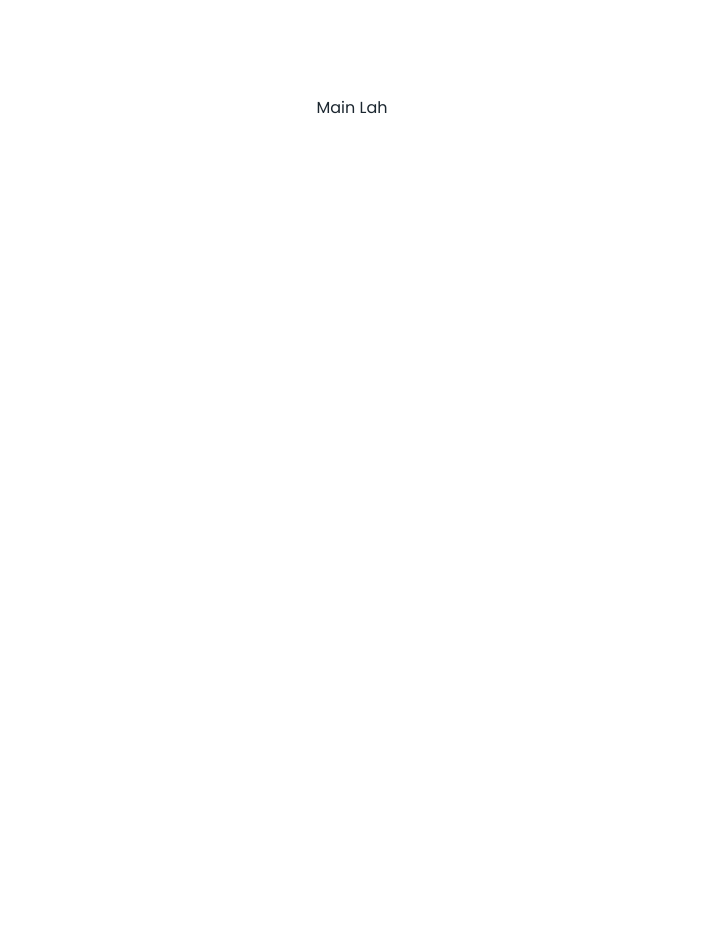
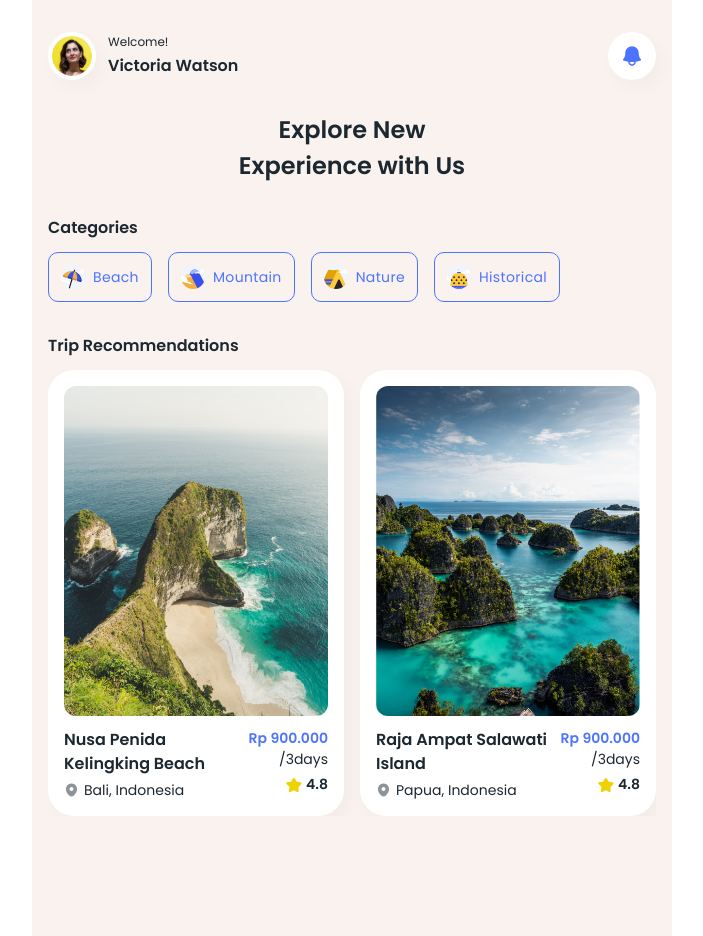
Before and after one commit to dianerdiana/travela-web, a Next.js app: page / in a window 1280 px wide. Shown: the whole page, without its empty margins (288-991 px from the left). Before the commit the page ends 800 px from the top, so only its background shows below. Built offline with nearby package versions, Linux system fonts and the light colour scheme.

Commit message:
Add Categories and TripRecommendations in home

```diff
--- a/package.json
+++ b/package.json
@@ -14,6 +14,7 @@
     "react": "^18",
     "react-dom": "^18",
     "react-hook-form": "^7.53.0",
+    "swiper": "^11.1.12",
     "zod": "^3.23.8"
   },
   "devDependencies": {
--- /dev/null
+++ b/src/app/Categories.tsx
@@ -0,0 +1,64 @@
+"use client";
+
+// ** Thirdparty
+import { Swiper, SwiperSlide } from "swiper/react";
+import { FreeMode } from "swiper/modules";
+
+// ** Swiper Styles
+import "swiper/css";
+import "swiper/css/free-mode";
+
+export default function Categories() {
+  return (
+    <Swiper slidesPerView={4} spaceBetween={16} freeMode={true} modules={[FreeMode]} className="w-full max-w-screen">
+      <SwiperSlide className="max-w-fit">
+        <a href="category.html" className="group block">
+          <div className="p-3 flex items-center gap-2 rounded-[10px] border border-primary-500 group-hover:bg-primary-500 transition-all duration-300">
+            <div className="w-6 h-6 flex shrink-0">
+              <img src="assets/icons/umbrella.svg" alt="icon" />
+            </div>
+            <span className="text-sm tracking-[0.35px] text-primary-500 group-hover:text-white transition-all duration-300">
+              Beach
+            </span>
+          </div>
+        </a>
+      </SwiperSlide>
+      <SwiperSlide className="max-w-fit">
+        <a href="category.html" className="group block">
+          <div className="p-3 flex items-center gap-2 rounded-[10px] border border-primary-500 group-hover:bg-primary-500 transition-all duration-300">
+            <div className="w-6 h-6 flex shrink-0">
+              <img src="assets/icons/mountain.svg" alt="icon" />
+            </div>
+            <span className="text-sm tracking-[0.35px] text-primary-500 group-hover:text-white transition-all duration-300">
+              Mountain
+            </span>
+          </div>
+        </a>
+      </SwiperSlide>
+      <SwiperSlide className="max-w-fit">
+        <a href="category.html" className="group block">
+          <div className="p-3 flex items-center gap-2 rounded-[10px] border border-primary-500 group-hover:bg-primary-500 transition-all duration-300">
+            <div className="w-6 h-6 flex shrink-0">
+              <img src="assets/icons/tent.svg" alt="icon" />
+            </div>
+            <span className="text-sm tracking-[0.35px] text-primary-500 group-hover:text-white transition-all duration-300">
+              Nature
+            </span>
+          </div>
+        </a>
+      </SwiperSlide>
+      <SwiperSlide className="max-w-fit">
+        <a href="category.html" className="group block">
+          <div className="p-3 flex items-center gap-2 rounded-[10px] border border-primary-500 group-hover:bg-primary-500 transition-all duration-300">
+            <div className="w-6 h-6 flex shrink-0">
+              <img src="assets/icons/historical.svg" alt="icon" />
+            </div>
+            <span className="text-sm tracking-[0.35px] text-primary-500 group-hover:text-white transition-all duration-300">
+              Historical
+            </span>
+          </div>
+        </a>
+      </SwiperSlide>
+    </Swiper>
+  );
+}
--- /dev/null
+++ b/src/app/TripRecommendations.tsx
@@ -0,0 +1,120 @@
+"use client";
+
+// Next
+import Link from "next/link";
+
+// Import Swiper React components
+import { Swiper, SwiperSlide } from "swiper/react";
+
+// Import Swiper styles
+import "swiper/css";
+import "swiper/css/free-mode";
+
+// import required modules
+import { FreeMode } from "swiper/modules";
+
+export default function TripRecommendations() {
+  return (
+    <Swiper slidesPerView={2} spaceBetween={16} freeMode={true} modules={[FreeMode]} className="w-full">
+      <SwiperSlide className="w-[288px]">
+        <Link href="details" className="group">
+          <div className="w-full p-4 flex flex-col gap-3 rounded-[26px] bg-white shadow-[6px_8px_20px_0_#00000008]">
+            <div className="w-full h-[330px] rounded-xl flex shrink-0 overflow-hidden">
+              <img src="assets/thumbnails/nusa-penida.jpg" className="w-full h-full object-cover" alt="thumbnails" />
+            </div>
+            <div className="flex justify-between gap-2">
+              <div className="flex flex-col gap-1">
+                <p className="font-semibold two-lines">Nusa Penida Kelingking Beach</p>
+                <div className="flex items-center gap-1">
+                  <div className="w-4 h-4 flex shrink-0">
+                    <img src="assets/icons/location-map.svg" alt="icon" />
+                  </div>
+                  <span className="text-sm text-darkGrey tracking-035">Bali, Indonesia</span>
+                </div>
+              </div>
+              <div className="flex flex-col gap-1 text-right">
+                <p className="text-sm leading-[21px]">
+                  <span className="font-semibold text-[#4D73FF] text-nowrap">Rp 900.000</span>
+                  <br />
+                  <span className="text-darkGrey">/3days</span>
+                </p>
+                <div className="flex items-center gap-1 justify-end">
+                  <div className="w-4 h-4 flex shrink-0">
+                    <img src="assets/icons/Star.svg" alt="icon" />
+                  </div>
+                  <span className="font-semibold text-sm leading-[21px]">4.8</span>
+                </div>
+              </div>
+            </div>
+          </div>
+        </Link>
+      </SwiperSlide>
+      <SwiperSlide className="w-[288px]">
+        <Link href="details" className="group">
+          <div className="w-full p-4 flex flex-col gap-3 rounded-[26px] bg-white shadow-[6px_8px_20px_0_#00000008]">
+            <div className="w-full h-[330px] rounded-xl flex shrink-0 overflow-hidden">
+              <img src="assets/thumbnails/raja.jpg" className="w-full h-full object-cover" alt="thumbnails" />
+            </div>
+            <div className="flex justify-between gap-2">
+              <div className="flex flex-col gap-1">
+                <p className="font-semibold two-lines">Raja Ampat Salawati Island</p>
+                <div className="flex items-center gap-1">
+                  <div className="w-4 h-4 flex shrink-0">
+                    <img src="assets/icons/location-map.svg" alt="icon" />
+                  </div>
+                  <span className="text-sm text-darkGrey tracking-035">Papua, Indonesia</span>
+                </div>
+              </div>
+              <div className="flex flex-col gap-1 text-right">
+                <p className="text-sm leading-[21px]">
+                  <span className="font-semibold text-[#4D73FF] text-nowrap">Rp 900.000</span>
+                  <br />
+                  <span className="text-darkGrey">/3days</span>
+                </p>
+                <div className="flex items-center gap-1 justify-end">
+                  <div className="w-4 h-4 flex shrink-0">
+                    <img src="assets/icons/Star.svg" alt="icon" />
+                  </div>
+                  <span className="font-semibold text-sm leading-[21px]">4.8</span>
+                </div>
+              </div>
+            </div>
+          </div>
+        </Link>
+      </SwiperSlide>
+      <SwiperSlide className="w-[288px]">
+        <Link href="details" className="group">
+          <div className="w-full p-4 flex flex-col gap-3 rounded-[26px] bg-white shadow-[6px_8px_20px_0_#00000008]">
+            <div className="w-full h-[330px] rounded-xl flex shrink-0 overflow-hidden">
+              <img src="assets/thumbnails/maldives.jpg" className="w-full h-full object-cover" alt="thumbnails" />
+            </div>
+            <div className="flex justify-between gap-2">
+              <div className="flex flex-col gap-1">
+                <p className="font-semibold two-lines">Maldives Exotic Island</p>
+                <div className="flex items-center gap-1">
+                  <div className="w-4 h-4 flex shrink-0">
+                    <img src="assets/icons/location-map.svg" alt="icon" />
+                  </div>
+                  <span className="text-sm text-darkGrey tracking-035">Bali, Indonesia</span>
+                </div>
+              </div>
+              <div className="flex flex-col gap-1 text-right">
+                <p className="text-sm leading-[21px]">
+                  <span className="font-semibold text-[#4D73FF] text-nowrap">Rp 900.000</span>
+                  <br />
+                  <span className="text-darkGrey">/3days</span>
+                </p>
+                <div className="flex items-center gap-1 justify-end">
+                  <div className="w-4 h-4 flex shrink-0">
+                    <img src="assets/icons/Star.svg" alt="icon" />
+                  </div>
+                  <span className="font-semibold text-sm leading-[21px]">4.8</span>
+                </div>
+              </div>
+            </div>
+          </div>
+        </Link>
+      </SwiperSlide>
+    </Swiper>
+  );
+}
--- a/src/app/page.tsx
+++ b/src/app/page.tsx
@@ -1,7 +1,45 @@
+import { lazy } from "react";
+
+// ** Layout
+import BlankLayout from "@/layouts/BlankLayout";
+
+// ** Components
+const Categories = lazy(() => import("./Categories"));
+const TripRecommendations = lazy(() => import("./TripRecommendations"));
+
 export default function Home() {
   return (
-    <main className="flex min-h-screen flex-col items-center justify-between p-24">
-      Main Lah
-    </main>
+    <BlankLayout>
+      <nav className="mt-8 w-full flex items-center justify-between">
+        <div className="flex items-center gap-3">
+          <div className="w-12 h-12 border-4 border-white rounded-full overflow-hidden flex shrink-0 shadow-[6px_8px_20px_0_#00000008]">
+            <img src="assets/photos/pfp.png" className="w-full h-full object-cover object-center" alt="photo" />
+          </div>
+          <div className="flex flex-col gap-1">
+            <p className="text-xs tracking-035">Welcome!</p>
+            <p className="font-semibold">Victoria Watson</p>
+          </div>
+        </div>
+        <a href="">
+          <div className="w-12 h-12 rounded-full bg-white overflow-hidden flex shrink-0 items-center justify-center shadow-[6px_8px_20px_0_#00000008]">
+            <img src="assets/icons/bell.svg" alt="icon" />
+          </div>
+        </a>
+      </nav>
+
+      <h1 className="font-semibold text-2xl leading-[36px] text-center">
+        Explore New
+        <br />
+        Experience with Us
+      </h1>
+      <div id="categories" className="space-y-3">
+        <h2 className="font-semibold">Categories</h2>
+        <Categories />
+      </div>
+      <div id="trip-recommendations" className="space-y-3">
+        <h2 className="font-semibold">Trip Recommendations</h2>
+        <TripRecommendations />
+      </div>
+    </BlankLayout>
   );
 }
--- a/src/lib/validations/sign-up.ts
+++ b/src/lib/validations/sign-up.ts
@@ -3,9 +3,10 @@ import { z } from "zod";
 export const signUpSchema = z
   .object({
     avatar: z
-      .instanceof(FileList)
+      .unknown()
+      .transform((value) => value as FileList)
       .or(z.null())
-      .refine((files) => files !== null && files.length > 0, "Avatar is required"),
+      .refine((file) => file !== undefined, "Avatar is required"),
     fullName: z.string().min(1, "Full Name is required"),
     phoneNumber: z.string().min(1, "Phone Number is required"),
     email: z.string().email("Invalid email address").min(1, "Email is required"),
```
Also changed, not shown: 1 other file (tests, documents, lock files or other folders).
